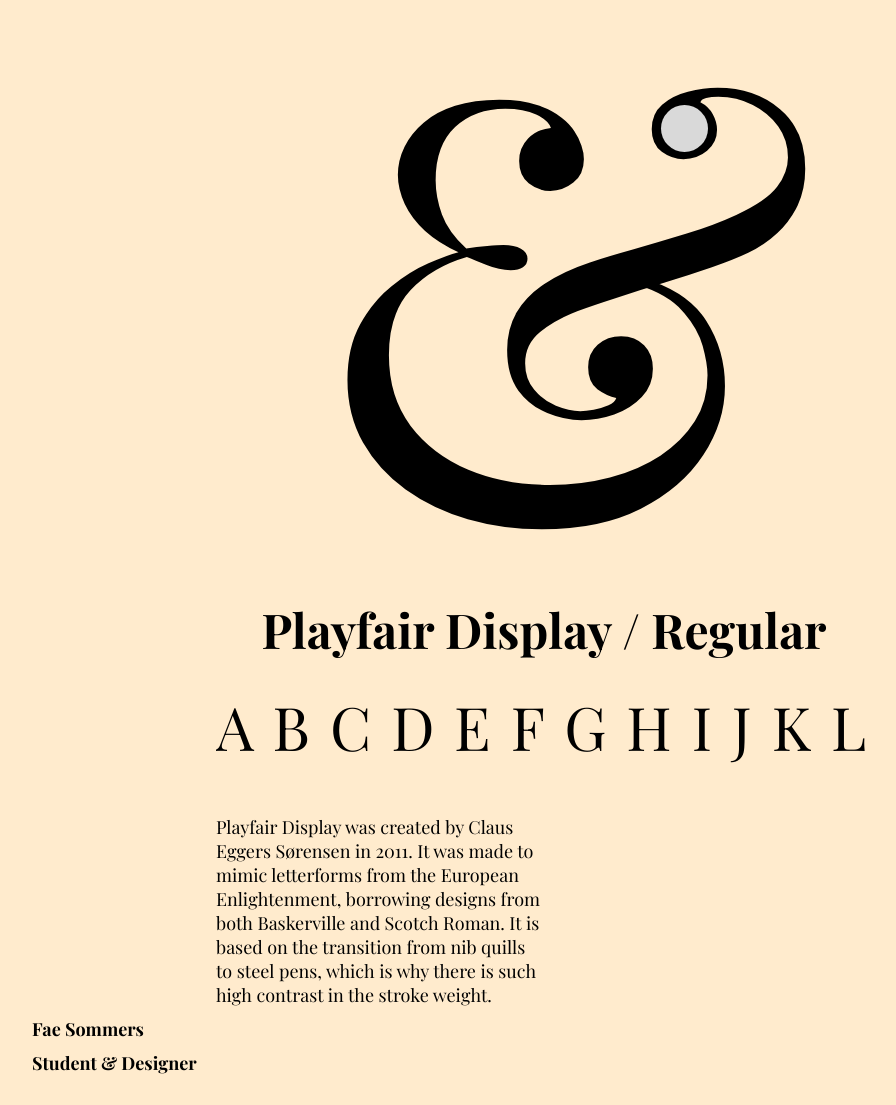
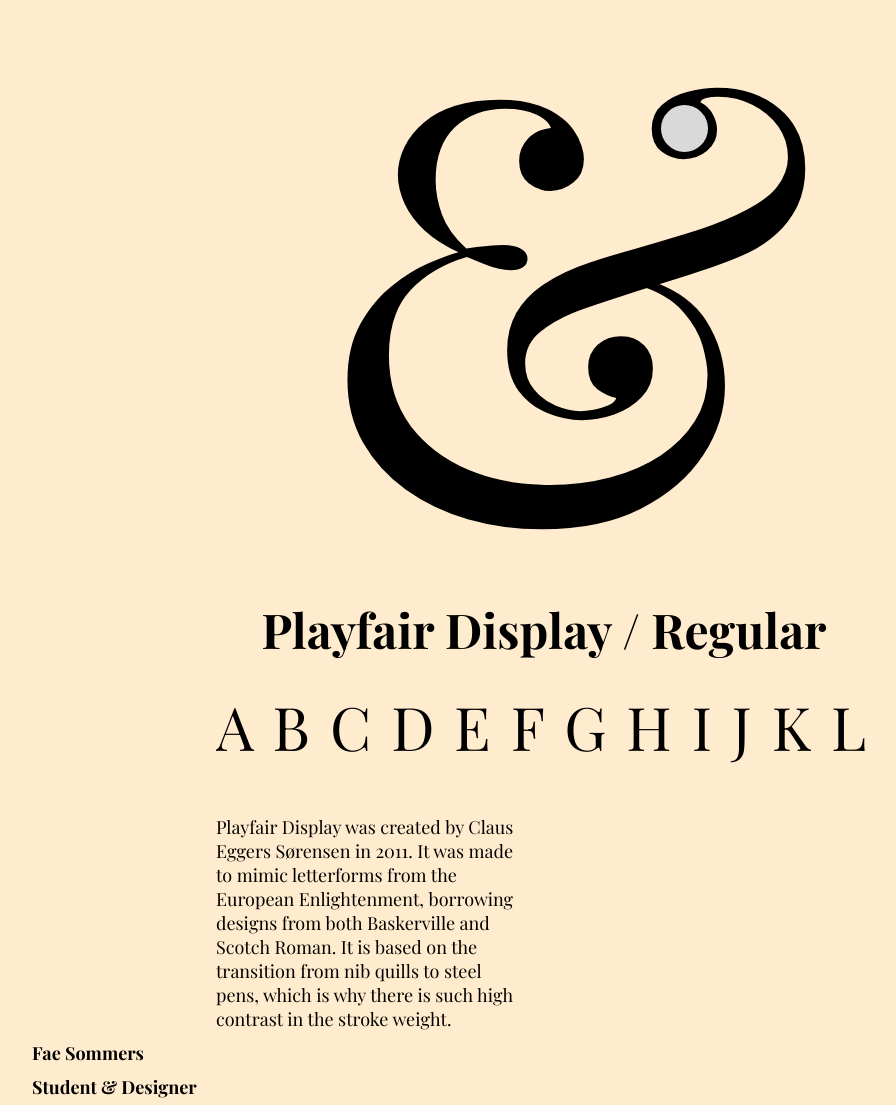
Before and after one commit to fssommers/fssommers.github.io, a plain HTML site: page project-1.html in a window 1280 px wide. Shown: the part 195-1300 px from the top of the page, without its empty margins (96-992 px from the left). Drawn offline with nearby package versions, Linux system fonts and the light colour scheme; a web font is replaced by a local one.

Commit message:
Update style.css

```diff
--- a/style.css
+++ b/style.css
@@ -22,7 +22,7 @@ font-weight: 400;
 line-height: normal;
 margin-left: 184px;
 margin-top: 33px;
-width: 327px;
+width: 301px;
 }
 
 body {
```
